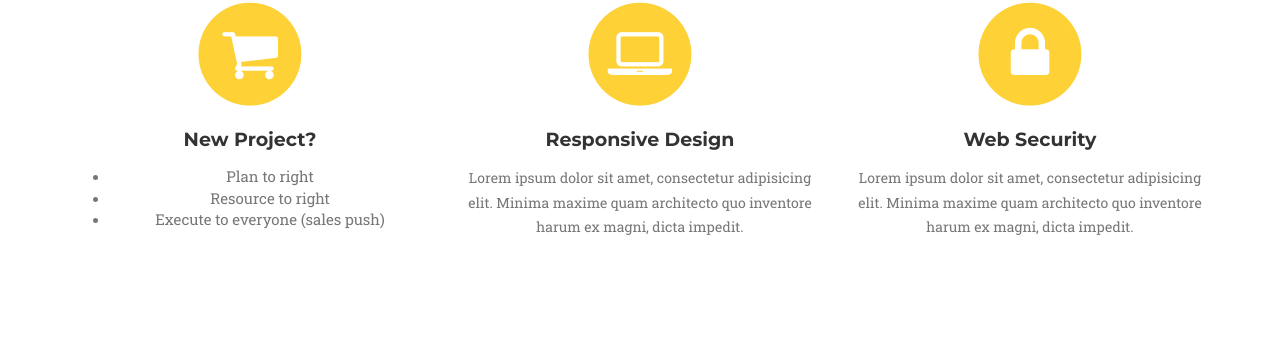
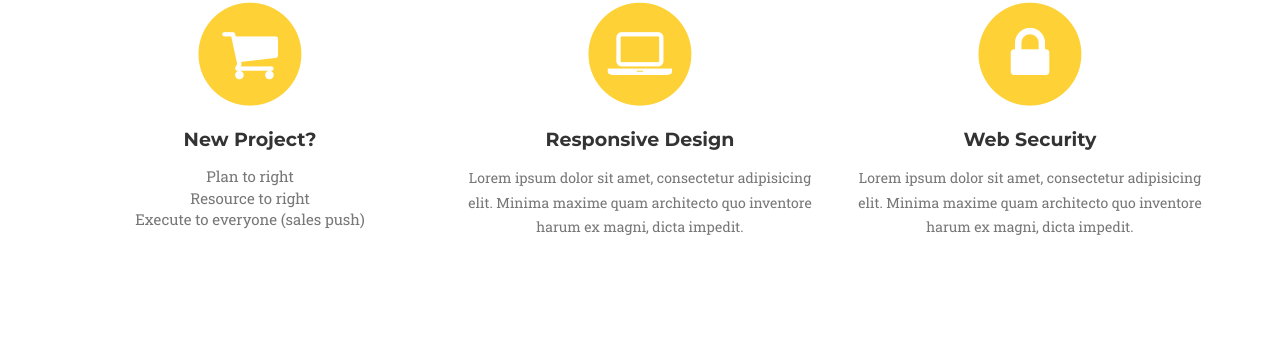
Before and after one commit to trent234/keatingwilson, a Jekyll site: the page built from index.html, in a window 1280 px wide and 900 px high, scrolled down 980 px. Shown: the part 90-450 px from the top of the window. Built offline with Jekyll 4.4.1, drawn with Linux system fonts in a browser that asks for light colours; some web fonts are replaced.

Commit message:
style: hide bullet points while maintaining list structure in HTML
Co-authored-by: aider (o3-mini) <aider@aider.chat>

```diff
--- a/_includes/services.html
+++ b/_includes/services.html
@@ -14,7 +14,7 @@
                         <i class="fa fa-shopping-cart fa-stack-1x fa-inverse"></i>
                     </span>
                     <h4 class="service-heading">New Project?</h4>
-                    <ul class="text-muted">
+                    <ul class="text-muted" style="list-style: none; padding-left: 0;">
                         <li>Plan to right</li>
                         <li>Resource to right</li>
                         <li>Execute to everyone (sales push)</li>
```
